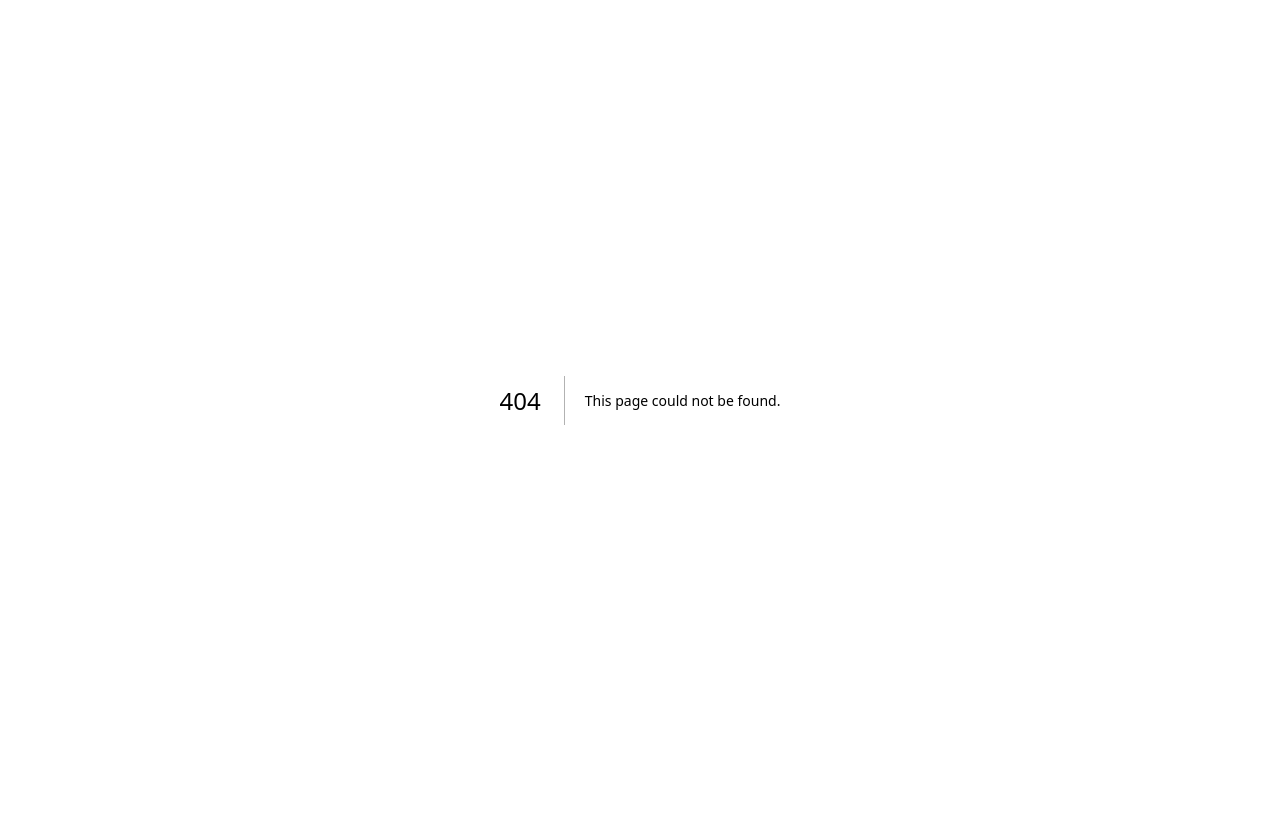
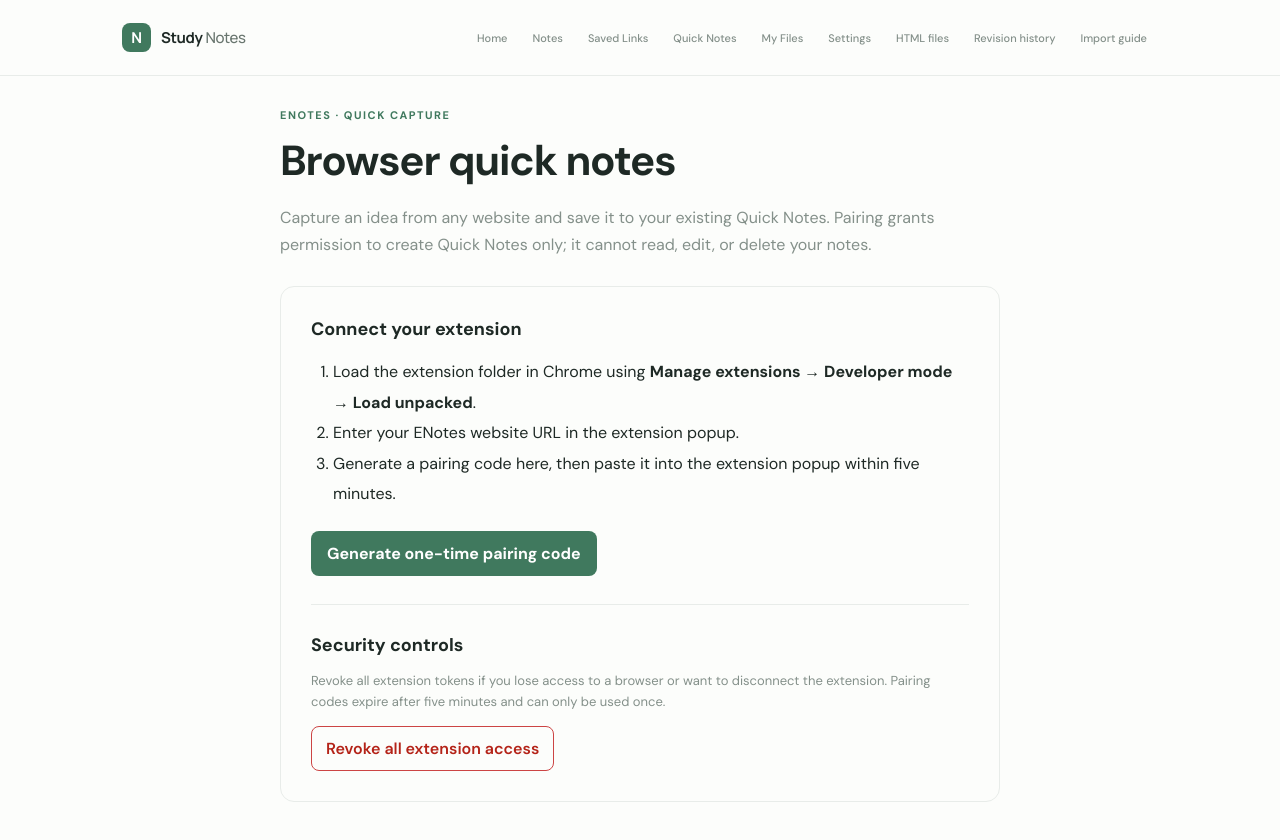
Before and after one commit to nikhil-dex/ENotes, a Next.js app: page /extension-setup in a window 1280 px wide. Before the commit this address had no page. Shown: the top 840 px of the page. Before the commit the page ends 800 px from the top, so only its background shows below. Built offline with nearby package versions, Linux system fonts and the light colour scheme.

Commit message:
Add browser extension pairing page

```diff
--- /dev/null
+++ b/app/extension-setup/page.js
@@ -0,0 +1,72 @@
+'use client';
+
+import { useState } from 'react';
+import SiteNavbar from '../components/site-navbar';
+
+export default function ExtensionSetupPage() {
+  const [code, setCode] = useState('');
+  const [expiresAt, setExpiresAt] = useState('');
+  const [loading, setLoading] = useState(false);
+  const [revoking, setRevoking] = useState(false);
+  const [error, setError] = useState('');
+  const [message, setMessage] = useState('');
+
+  async function generateCode() {
+    setLoading(true); setError(''); setMessage(''); setCode('');
+    try {
+      const response = await fetch('/api/extension/pairing', { method: 'POST', cache: 'no-store' });
+      const data = await response.json().catch(() => ({}));
+      if (!response.ok) throw new Error(data.error || 'Could not create a pairing code.');
+      setCode(data.code); setExpiresAt(data.expiresAt);
+      setMessage('Copy this code into the ENotes Quick Note extension. It works once and expires in five minutes.');
+    } catch (err) { setError(err.message || 'Could not create a pairing code.'); }
+    finally { setLoading(false); }
+  }
+
+  async function copyCode() {
+    try { await navigator.clipboard.writeText(code); setMessage('Pairing code copied. Return to the browser extension to connect it.'); }
+    catch { setError('Clipboard access was blocked. Select and copy the code manually.'); }
+  }
+
+  async function revokeAccess() {
+    if (!window.confirm('Disconnect all paired browser extensions? Any installed extension will need to be paired again.')) return;
+    setRevoking(true); setError(''); setMessage('');
+    try {
+      const response = await fetch('/api/extension/pairing', { method: 'DELETE' });
+      const data = await response.json().catch(() => ({}));
+      if (!response.ok) throw new Error(data.error || 'Could not revoke extension access.');
+      setCode(''); setExpiresAt(''); setMessage('Browser extension access revoked. ' + (data.revokedTokens || 0) + ' token(s) revoked.');
+    } catch (err) { setError(err.message || 'Could not revoke extension access.'); }
+    finally { setRevoking(false); }
+  }
+
+  return <main className="shell"><SiteNavbar /><section style={styles.wrap}>
+    <p style={styles.eyebrow}>ENOTES · QUICK CAPTURE</p><h1 style={styles.title}>Browser quick notes</h1>
+    <p style={styles.lead}>Capture an idea from any website and save it to your existing Quick Notes. Pairing grants permission to create Quick Notes only; it cannot read, edit, or delete your notes.</p>
+    <div style={styles.card}><h2 style={styles.cardTitle}>Connect your extension</h2>
+      <ol style={styles.steps}><li>Load the extension folder in Chrome using <strong>Manage extensions → Developer mode → Load unpacked</strong>.</li><li>Enter your ENotes website URL in the extension popup.</li><li>Generate a pairing code here, then paste it into the extension popup within five minutes.</li></ol>
+      <button type="button" onClick={generateCode} disabled={loading} style={styles.primary}>{loading ? 'Generating…' : 'Generate one-time pairing code'}</button>
+      {code && <div style={styles.codeBox}><code style={styles.code}>{code}</code><button type="button" onClick={copyCode} style={styles.secondary}>Copy code</button><p style={styles.expiry}>Expires: {new Date(expiresAt).toLocaleTimeString()}</p></div>}
+      {message && <p role="status" style={styles.success}>{message}</p>}{error && <p role="alert" style={styles.error}>{error}</p>}
+      <hr style={styles.hr}/><h2 style={styles.cardTitle}>Security controls</h2><p style={styles.small}>Revoke all extension tokens if you lose access to a browser or want to disconnect the extension. Pairing codes expire after five minutes and can only be used once.</p>
+      <button type="button" onClick={revokeAccess} disabled={revoking} style={styles.danger}>{revoking ? 'Revoking…' : 'Revoke all extension access'}</button>
+    </div></section></main>;
+}
+
+const styles = {
+ wrap:{maxWidth:'760px',margin:'32px auto 80px',padding:'0 20px'},
+ eyebrow:{fontSize:'11px',letterSpacing:'1.5px',color:'var(--green, #40795e)',fontWeight:700},
+ title:{fontSize:'clamp(28px, 5vw, 42px)',letterSpacing:'-1.2px',margin:'8px 0 12px',color:'var(--ink, #1e2925)'},
+ lead:{color:'var(--muted, #84908a)',lineHeight:1.7,maxWidth:'680px',marginBottom:'28px'},
+ card:{border:'1px solid var(--line, #e8ece9)',borderRadius:'14px',padding:'clamp(18px, 4vw, 30px)',background:'var(--paper, #fff)'},
+ cardTitle:{fontSize:'18px',margin:'0 0 14px',color:'var(--ink, #1e2925)'},
+ steps:{paddingLeft:'22px',lineHeight:1.9,color:'var(--ink, #1e2925)',marginBottom:'22px'},
+ primary:{border:0,borderRadius:'8px',background:'var(--green, #40795e)',color:'#fff',padding:'12px 16px',fontWeight:700,cursor:'pointer'},
+ secondary:{border:'1px solid var(--line, #dfe6e1)',borderRadius:'7px',padding:'9px 12px',background:'transparent',cursor:'pointer'},
+ codeBox:{marginTop:'18px',border:'1px dashed var(--green, #40795e)',borderRadius:'9px',padding:'16px',display:'grid',gap:'12px'},
+ code:{fontSize:'14px',overflowWrap:'anywhere',userSelect:'all'},
+ expiry:{fontSize:'12px',color:'var(--muted, #84908a)',margin:0},
+ success:{color:'var(--green, #40795e)',fontSize:'13px',lineHeight:1.5},error:{color:'#b42318',fontSize:'13px',lineHeight:1.5},
+ hr:{border:0,borderTop:'1px solid var(--line, #e8ece9)',margin:'28px 0'},small:{fontSize:'13px',color:'var(--muted, #84908a)',lineHeight:1.6},
+ danger:{border:'1px solid #c44',borderRadius:'8px',background:'transparent',color:'#b42318',padding:'11px 14px',fontWeight:600,cursor:'pointer'}
+};
```
